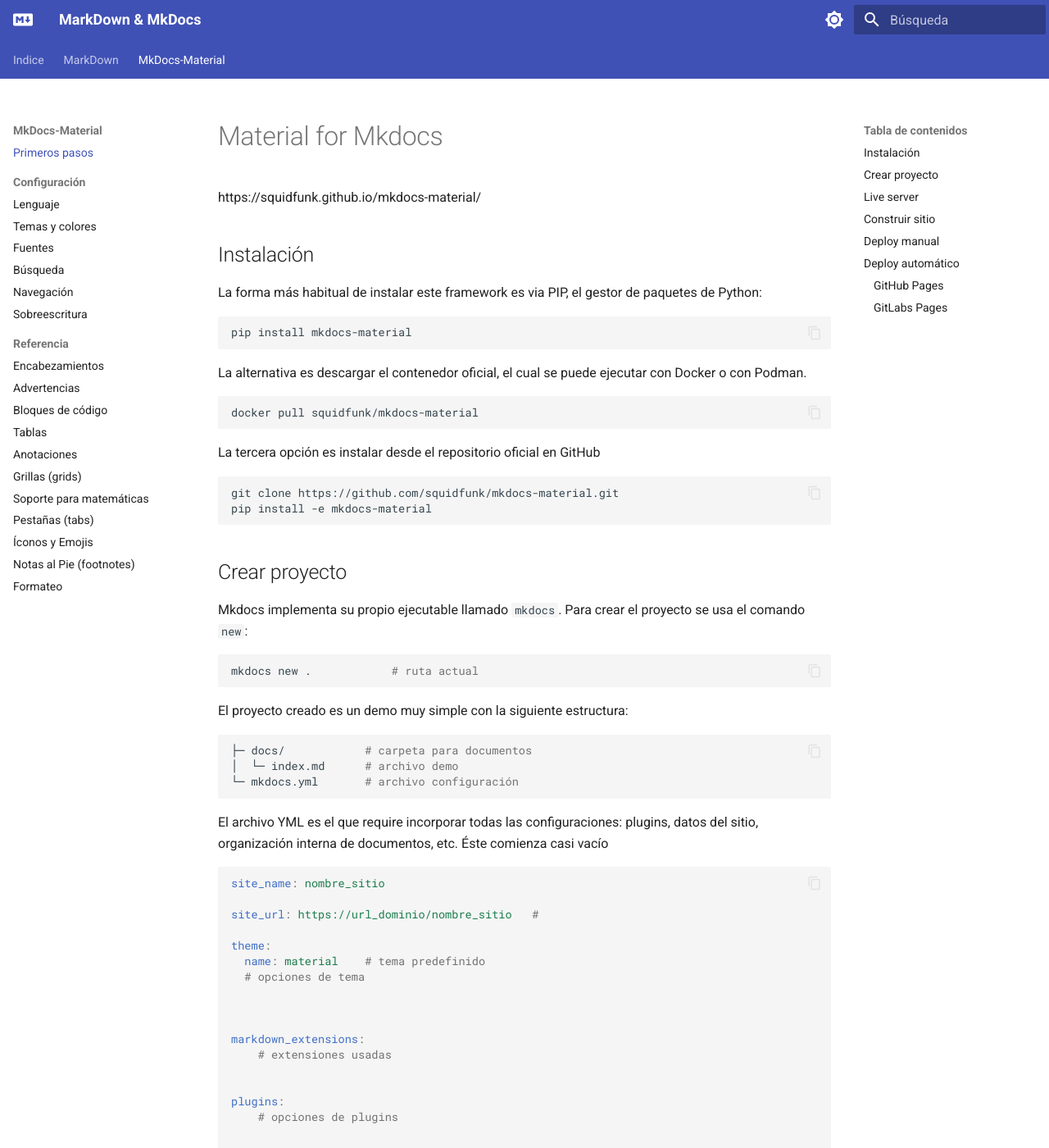
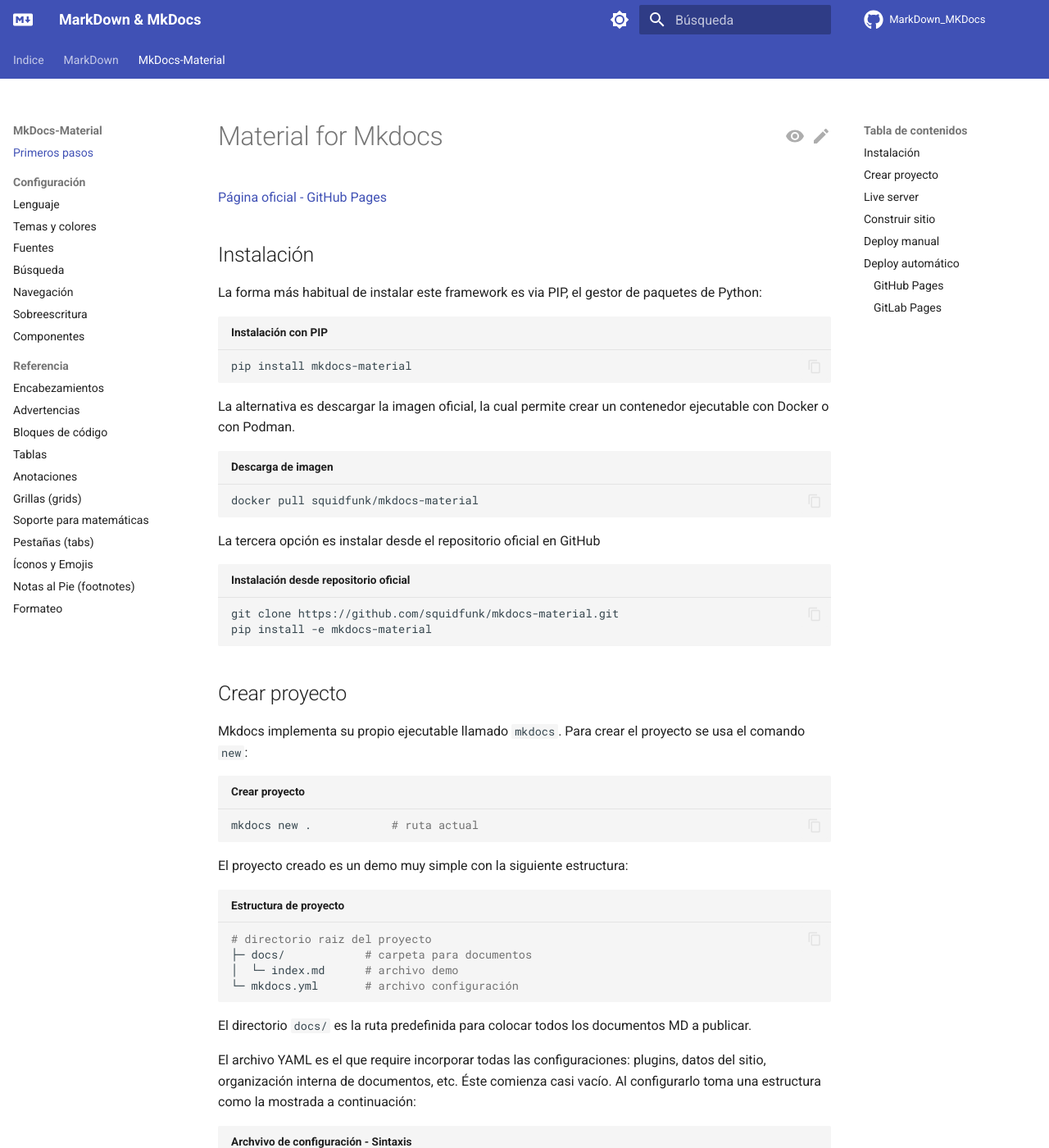
Before and after one commit to alejrot/markdown-mkdocs, an MkDocs documentation site: the page built from docs/mkdocs-material/basico.md, in a window 1280 px wide and 1400 px high. Shown: the whole window at 82% size. Built offline with MkDocs 1.6.1 and Material for MkDocs 9.7.7, drawn with Linux system fonts in a browser that asks for light colours; plug-ins that fetch from the network failed and are left out; comment, search, counter and statistics services are not loaded; some of the changed text lies outside the part shown.

Commit message:
Primera version pública - componentes (footer, header, repositorio) explicados

````diff
--- a/docs/mkdocs-material/basico.md
+++ b/docs/mkdocs-material/basico.md
@@ -1,27 +1,27 @@
 
-#Material for Mkdocs
+# Material for Mkdocs
 
 
-https://squidfunk.github.io/mkdocs-material/
+[Página oficial - GitHub Pages](https://squidfunk.github.io/mkdocs-material/)
 
 
 ## Instalación
 
 La forma más habitual de instalar este framework es via PIP, el gestor de paquetes de Python:
 
-```bash
+```bash title="Instalación con PIP"
 pip install mkdocs-material
 ```
 
-La alternativa es descargar el contenedor oficial, el cual se puede ejecutar con Docker o con Podman.
+La alternativa es descargar la imagen oficial, la cual permite crear un contenedor ejecutable con Docker o con Podman.
 
-```bash
+```bash title="Descarga de imagen"
 docker pull squidfunk/mkdocs-material
 ```
 
 La tercera opción es instalar desde el repositorio oficial en GitHub
 
-```bash
+```bash title="Instalación desde repositorio oficial"
 git clone https://github.com/squidfunk/mkdocs-material.git
 pip install -e mkdocs-material
 ```
@@ -31,44 +31,73 @@
 
 Mkdocs implementa su propio ejecutable llamado `mkdocs`. Para crear el proyecto se usa el comando `new`:
 
-```bash
+```bash title="Crear proyecto"
 mkdocs new .            # ruta actual
 ```
 
 El proyecto creado es un demo muy simple con la siguiente estructura:
 
-```bash
+```bash title="Estructura de proyecto"
+# directorio raiz del proyecto
 ├─ docs/            # carpeta para documentos
 │  └─ index.md      # archivo demo
 └─ mkdocs.yml       # archivo configuración
 ```
 
-El archivo YML es el que require incorporar todas las configuraciones: plugins, datos del sitio, organización interna de documentos, etc. Éste comienza casi vacío
+El directorio `docs/` es la ruta predefinida para colocar todos los documentos MD a publicar.
+
+El archivo YAML es el que require incorporar todas las configuraciones: plugins, datos del sitio, organización interna de documentos, etc. Éste comienza casi vacío. Al configurarlo toma una estructura como la mostrada a continuación:
 
 
-```yml
-
+```yaml title="Archvivo de configuración - Sintaxis"
+# archivo "mkdocs.yml"
 site_name: nombre_sitio
 
-site_url: https://url_dominio/nombre_sitio   #
+site_url: https://url_dominio/nombre_sitio
 
+# Tema elegido
 theme:
   name: material    # tema predefinido
-  # opciones de tema
+  ... # opciones de tema
 
 
 
+# extensiones usadas
 markdown_extensions:
-    # extensiones usadas
+  - extension_1
+  - extension_2
+  - ....
 
 
-plugins:
-    # opciones de plugins
+# hojas de estilo adicionales
+extra_css:
+
+# rutinas JS adicionales
+extra_javascript:
+
+#  componentes y opciones adicionales
+extra:
 
 
+# Plugins habilitados
+plugins:
+    - plugin_1
+    - plugin_2
+    - ...
+
+
+#  navegación
 nav:
     # nombre y link de documentos internos
+    - Pagina 1: ruta_1
+    - Pagina 2: ruta_2
+    - ...
 ```
+
+La sección `nav` describe la organización en secciones , subsecciones  y páginas del proyecto recurriendo a pares clave-valor. Cada clave será el texto del índice y cada valor será la ruta relativa del documento destino.
+
+Esta sección se puede omitir, en tal caso MkDocs creará un indexado automático donde leerá los títulos de los documentos internos.
+
 
 
 
@@ -91,7 +120,24 @@
 Este comando crea la carpeta `site/` con el contenido listo para publicar en cualquier servidor web.
 
 !!! tip ".gitignore"
-    En caso de usar **git**, incorporar `site/` al archivo `.gitignore` para prevenir el seguimiento de estos archivos en el repositorio.
+    En caso de usar **git**, incorporar `site/` al archivo `.gitignore` para prevenir el seguimiento de estos archivos en el repositorio.  También guardar en él `.cache/` para prevenir el seguimiento de objetos creados por los plugins internos:
+
+    ```bash title="Archivo gitignore - ruta" hl_lines="2"
+    # directorio raiz del proyecto
+    ├─ .gitignore       # archivo de exclusión
+    ├─ docs/            # carpeta para documentos
+    │  └─ index.md      # archivo demo
+    └─ mkdocs.yml       # archivo configuración
+    ```
+
+    ```bash title="Archivo gitignore - contenido"
+    site/
+    .cache/
+    ```
+
+
+
+
 
 
 
@@ -119,14 +165,19 @@
 
 Crear un archivo `ci.yml` dentro de la carpeta oculta indicada:
 
-```bash
+```bash hl_lines="2-4" title="GitHub Pages - Ruta de GitHub Actions"
 # directorio raiz del proyecto
-.github/workflows/ci.yml
+├─ .github/
+│  └─ workflows/
+│     └─ ci.yml     # archivo de GitHub Actions
+├─ docs/            # carpeta para documentos
+│  └─ index.md      # archivo demo
+└─ mkdocs.yml       # archivo configuración
 ```
 
 y cargar en él la rutina:
 
-```yml
+```yaml title="GitHub Pages - Rutina de deploy automático"
 name: ci
 on:
   push:
@@ -159,20 +210,23 @@
 ```
 
 
-### GitLabs Pages
+### GitLab Pages
 
 
 
 Crear un archivo oculto `.gitlab-ci.yml` dentro de la carpeta raíz del proyecto:
 
-```bash
+```bash  hl_lines="2" title="GitLab Pages - Ruta de archivo"
 # directorio raiz del proyecto
-.gitlab-ci.yml
+├─ .gitlab-ci.yml
+├─ docs/            # carpeta para documentos
+│  └─ index.md      # archivo demo
+└─ mkdocs.yml       # archivo configuración
 ```
 
 y cargar en él la rutina:
 
-```yml
+```yaml title="GitLab Pages - Rutina de deploy automático"
 pages:
   stage: deploy
   image: python:latest
--- /dev/null
+++ b/docs/stylesheets/colores_codigo.css
@@ -0,0 +1,18 @@
+:root > * {
+    /* --md-code-hl-number-color       : #008000; */
+    /* --md-code-hl-special-color      : #008000; */
+    /* --md-code-hl-function-color     : #008000; */
+    /* --md-code-hl-constant-color     : #008000; */
+    /* --md-code-hl-keyword-color      : #008000; */
+    /* --md-code-hl-string-color       : #008000; */
+    /* --md-code-hl-name-color         : #008000; */
+    /* --md-code-hl-operator-color     : #900090; */
+    /* --md-code-hl-punctuation-color  : #008000; */
+    /* --md-code-hl-comment-color      : #009000; */
+    /* --md-code-hl-generic-color      : #008000; */
+    /* --md-code-hl-variable-color     : #008000; */
+
+    /* --md-code-fg-color:  #BB0;
+    --md-code-bg-color:  #BB0;
+    --md-code-hl-color:  #0000;    */
+  }
--- a/mkdocs.yml
+++ b/mkdocs.yml
@@ -1,4 +1,5 @@
 site_name: MarkDown & MkDocs
+
 
 theme:
   name: material
@@ -10,7 +11,11 @@
     # iconos de avance y retroceso
     previous: fontawesome/solid/angle-left
     next: fontawesome/solid/angle-right
-
+    # Icono de repositorio
+    repo: fontawesome/brands/github
+    # Icono de acciones de repositorio
+    edit: material/pencil
+    view: material/eye
 
   # # fuentes remotas
   # font:
@@ -36,18 +41,25 @@
     # pestañas de contenido
     - navigation.tabs
     # - navigation.tabs.sticky
-
     - navigation.sections
-
     - navigation.expand
     # - navigation.prune
-
     # - navigation.indexes
-
     - toc.follow
     # - toc.integrate   # integra indice derecho (secciones) adentro del izquierdo (rutas)
+    - navigation.top  # boton emergente para volver al inicio  - aparece al intentar subir con el scroll
 
-    - navigation.top  # boton emergente para volver al inicio  - aparece al intentar subir con el scroll
+    # Pie de pagina
+    - navigation.footer
+
+    # header y anuncios
+    - header.autohide
+    - announce.dismiss
+
+    # acciones sobre repositorio
+    - content.action.edit
+    - content.action.view
+
 
   # soporte de idiomas
   language: es    # Idioma predefinido
@@ -74,6 +86,10 @@
 
 
 
+# Repositorio
+repo_url: https://github.com/MarceloMarot/MarkDown_MKDocs/
+repo_name: MarkDown_MKDocs
+edit_uri: edit/master/docs/
 
 
 
@@ -142,7 +158,7 @@
 
 
 
-# extra:
+extra:
 #   # Idiomas seleccionables
 #   alternate:
 #     - name: Change to English
@@ -162,13 +178,24 @@
 #     actions:
 #       - accept
 #       - manage
+  # generator: false
+  social:
+    - icon: fontawesome/brands/mastodon
+      link: https://fosstodon.org/
+      name: Ir a Mastodon
+    - icon: fontawesome/solid/paper-plane
+      link: mailto:<email-address>
+      name: Enviar correo
 
+
+# copyright: Copyright &copy; 2030 Aquiles Brinco
 
 
 extra_css:
   - stylesheets/extra.css
   - stylesheets/iconos_demo.css
   # - stylesheets/colores_custom.css
+  - stylesheets/colores_codigo.css
   - stylesheets/ancho_maximo.css
   #katex
   - https://unpkg.com/katex@0/dist/katex.min.css
@@ -207,8 +234,16 @@
   # busqueda
   - search
 
-
-
+  # fechas de repositorio
+  - git-revision-date-localized:
+      enabled: true
+      enable_creation_date: true
+      # type: date        # fecha
+      # type: datetime    # fecha y hora
+      # type: iso_date    # fecha ISO (sólo numeros)
+      # type: iso_datetime  # fecha ISO (sólo numeros)
+      type: timeago       # tiempo desde publicación
+      fallback_to_build_date: true
 
 
 nav:
@@ -227,6 +262,8 @@
       - Búsqueda:  mkdocs-material/setup/busqueda.md
       - Navegación:  mkdocs-material/setup/navegacion.md
       - Sobreescritura:  mkdocs-material/setup/sobreescritura.md
+      - Componentes:  mkdocs-material/setup/componentes.md
+
 
     - Referencia:
       - Encabezamientos: mkdocs-material/referencia/headers.md
````
Also changed, not shown: docs/mkdocs-material/setup/colores_temas.md (+39 -0 lines), docs/mkdocs-material/setup/componentes.md (added, +237 -0 lines), 2 other files.
